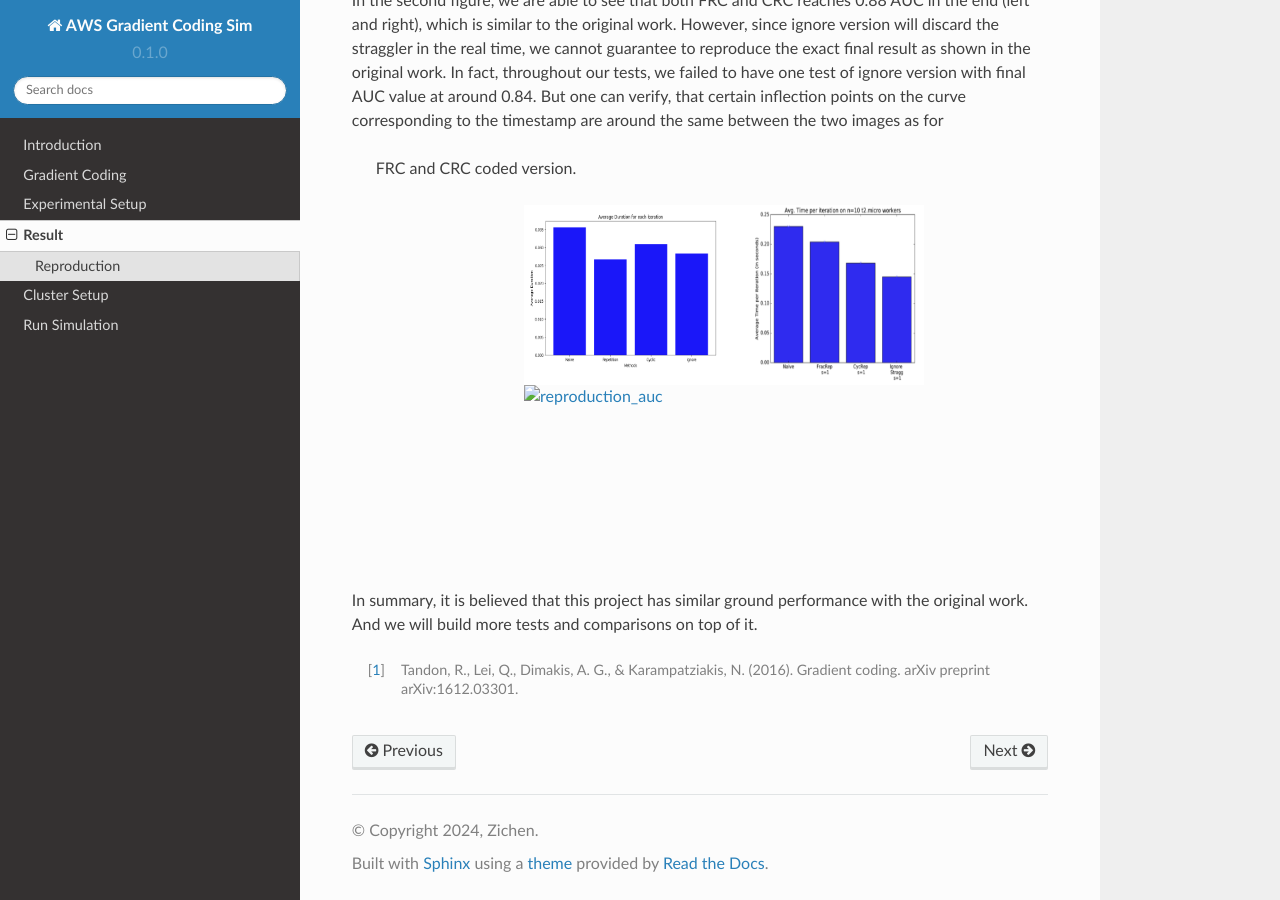
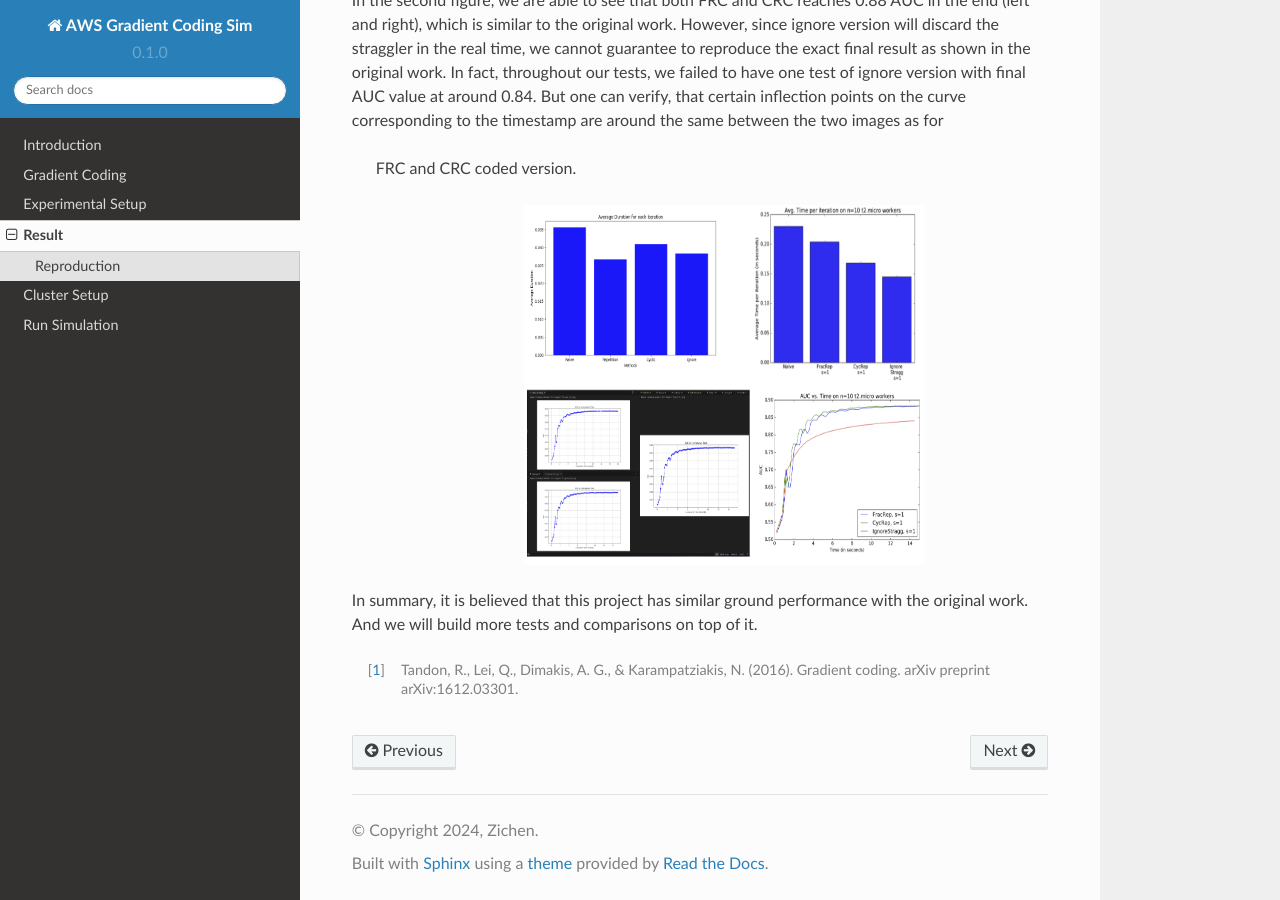
Before and after one commit to ZeeChono/GradientCodeReadDocs, a Sphinx documentation site: the page built from docs/source/result.rst, in a window 1280 px wide and 900 px high, scrolled down 635 px. Built offline with Sphinx 7.4.7 and the Read the Docs theme 2.0.0, drawn with Linux system fonts in a browser that asks for light colours.

Commit message:
Update: result

```diff
--- a/docs/source/result.rst
+++ b/docs/source/result.rst
@@ -30,7 +30,7 @@ inflection points on the curve corresponding to the timestamp are around the sam
         :height: 180px
         :align: center
 
-    .. image:: setup/reproduction_auc.png
+    .. image:: result/reproduction_auc.png
         :alt: reproduction_auc
         :width: 400px
         :height: 180px
```
